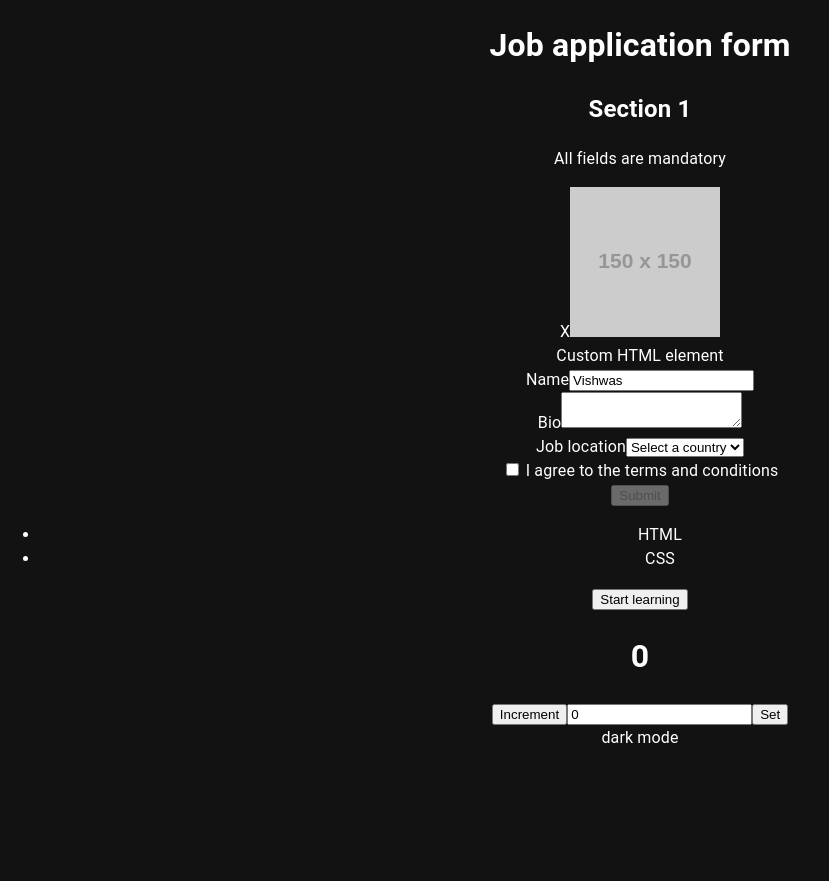
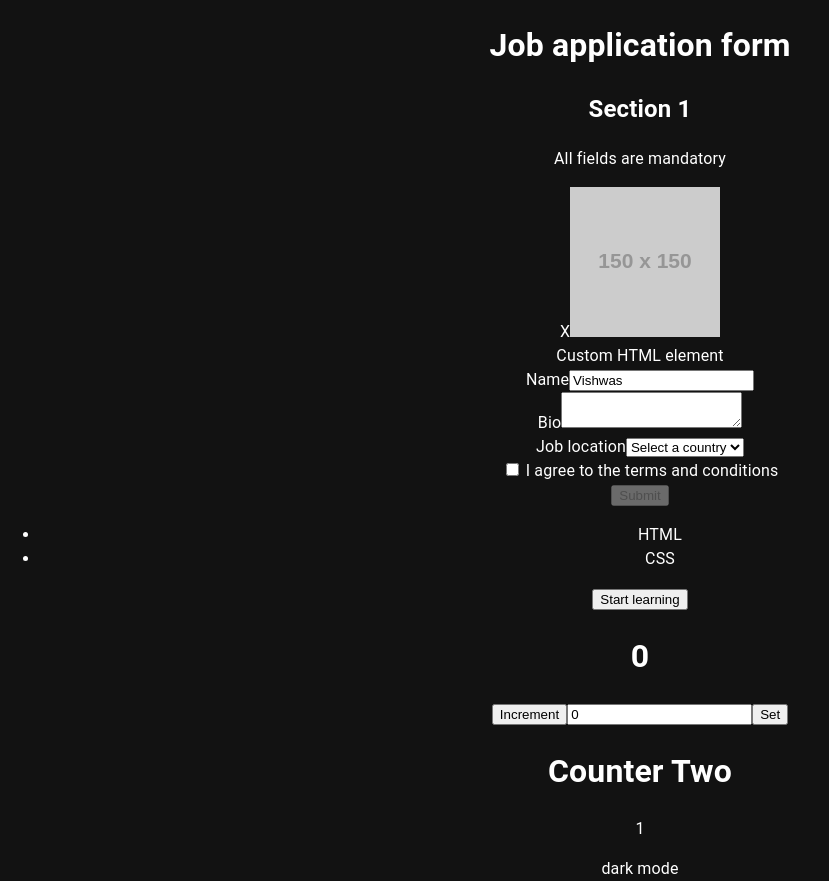
Before and after one commit to krishnaranjan032/React-Testing, a React (Create React App) app: page / in a window 1280 px wide. Shown: the whole page, without its empty margins (0-829 px from the left). Before the commit the page ends 800 px from the top, so only its background shows below. Built offline with nearby package versions, Linux system fonts and the light colour scheme.

Commit message:
demonstrate use of mocking functions

```diff
--- a/src/App.tsx
+++ b/src/App.tsx
@@ -1,6 +1,6 @@
 import './App.css'
 import { Application } from './components/application/Application'
-// import { CounterTwo } from './components/counter-two/CounterTwo'
+import { CounterTwo } from './components/counter-two/CounterTwo'
 import { Counter } from './components/counter/Counter'
 import { MuiMode } from './components/mui/MuiMode'
 import { Skills } from './components/skills/Skills'
@@ -14,7 +14,7 @@ function App() {
         <Application />
         <Skills skills={['HTML', 'CSS']} />
         <Counter />
-        {/* <CounterTwo count={1} /> */}
+        <CounterTwo count={1} />
         {/* <Users /> */}
         <MuiMode />
       </div>
--- /dev/null
+++ b/src/components/counter-two/CounterTwo.tsx
@@ -0,0 +1,16 @@
+import { CounterTwoProps } from './CounterTwo.types'
+
+export const CounterTwo = (props: CounterTwoProps) => {
+  return (
+    <div>
+      <h1>Counter Two</h1>
+      <p>{props.count}</p>
+      {props.handleIncrement && (
+        <button onClick={props.handleIncrement}>Increment</button>
+      )}
+      {props.handleDecrement && (
+        <button onClick={props.handleDecrement}>Decrement</button>
+      )}
+    </div>
+  )
+}
--- /dev/null
+++ b/src/components/counter-two/CounterTwo.types.ts
@@ -0,0 +1,5 @@
+export type CounterTwoProps = {
+    count: number
+    handleIncrement?: () => void
+    handleDecrement?: () => void
+  }
```
Also changed, not shown: 1 other file (tests, documents, lock files or other folders).
